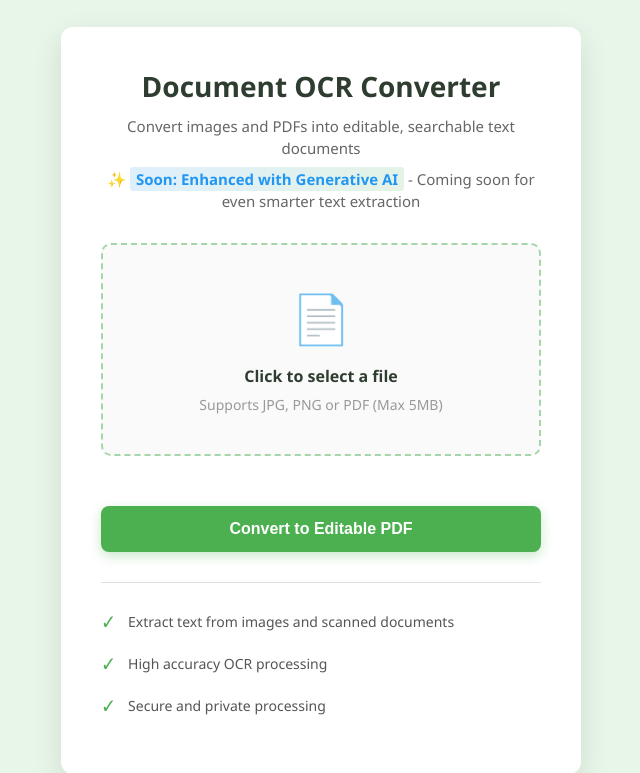
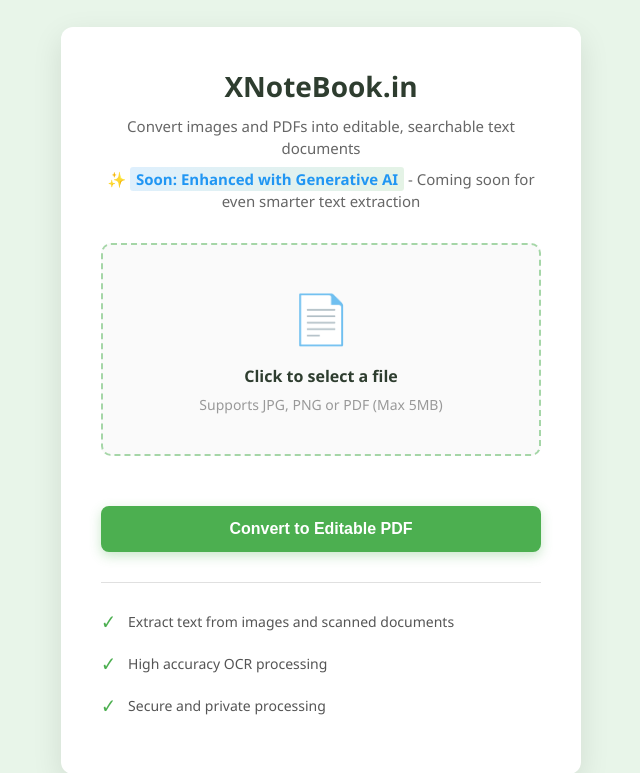
Before and after one commit to xnotebookin-dev/XNoteBook, a Flask app: page / in a window 1280 px wide. Shown: the top 773 px of the page, without its empty margins (319-959 px from the left). Run offline with Flask 3, Linux system fonts and the light colour scheme; some libraries are stand-ins or nearby versions.

Commit message:
Index Page Update

```diff
--- a/templates/index.html
+++ b/templates/index.html
@@ -3,7 +3,7 @@
 <head>
     <meta charset="UTF-8" />
     <meta name="viewport" content="width=device-width, initial-scale=1.0" />
-    <title>OCR Document Converter</title>
+    <title>XNoteBook.in</title>
     <style>
         *,
         *::before,
@@ -199,7 +199,7 @@
 <body>
     <div class="container">
         <div class="header">
-            <h1>Document OCR Converter</h1>
+            <h1>XNoteBook.in</h1>
             <p>Convert images and PDFs into editable, searchable text documents</p>
             <p class="ai-text">✨ <span class="highlight">Soon: Enhanced with Generative AI</span> - Coming soon for even smarter text extraction</p>
         </div>
```
